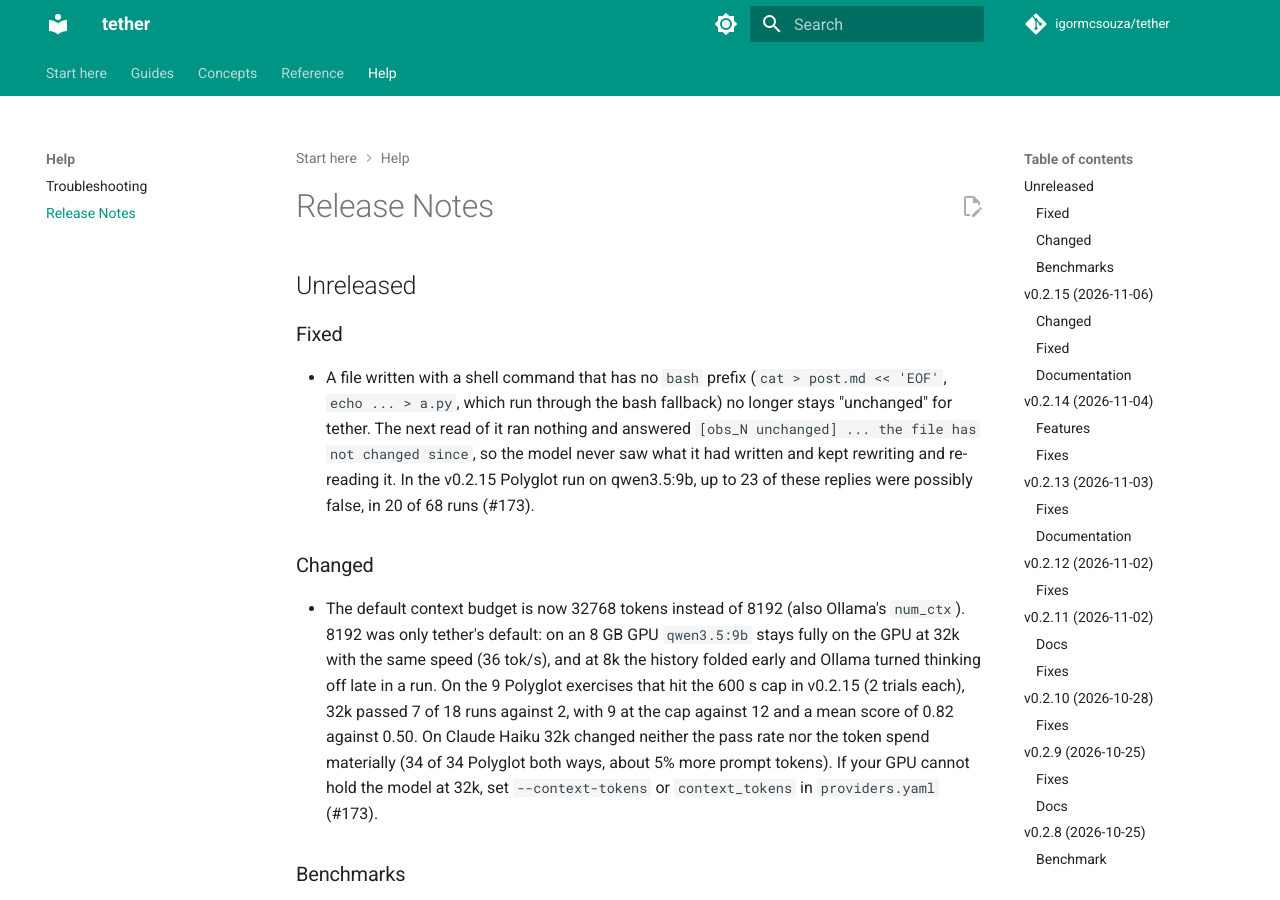
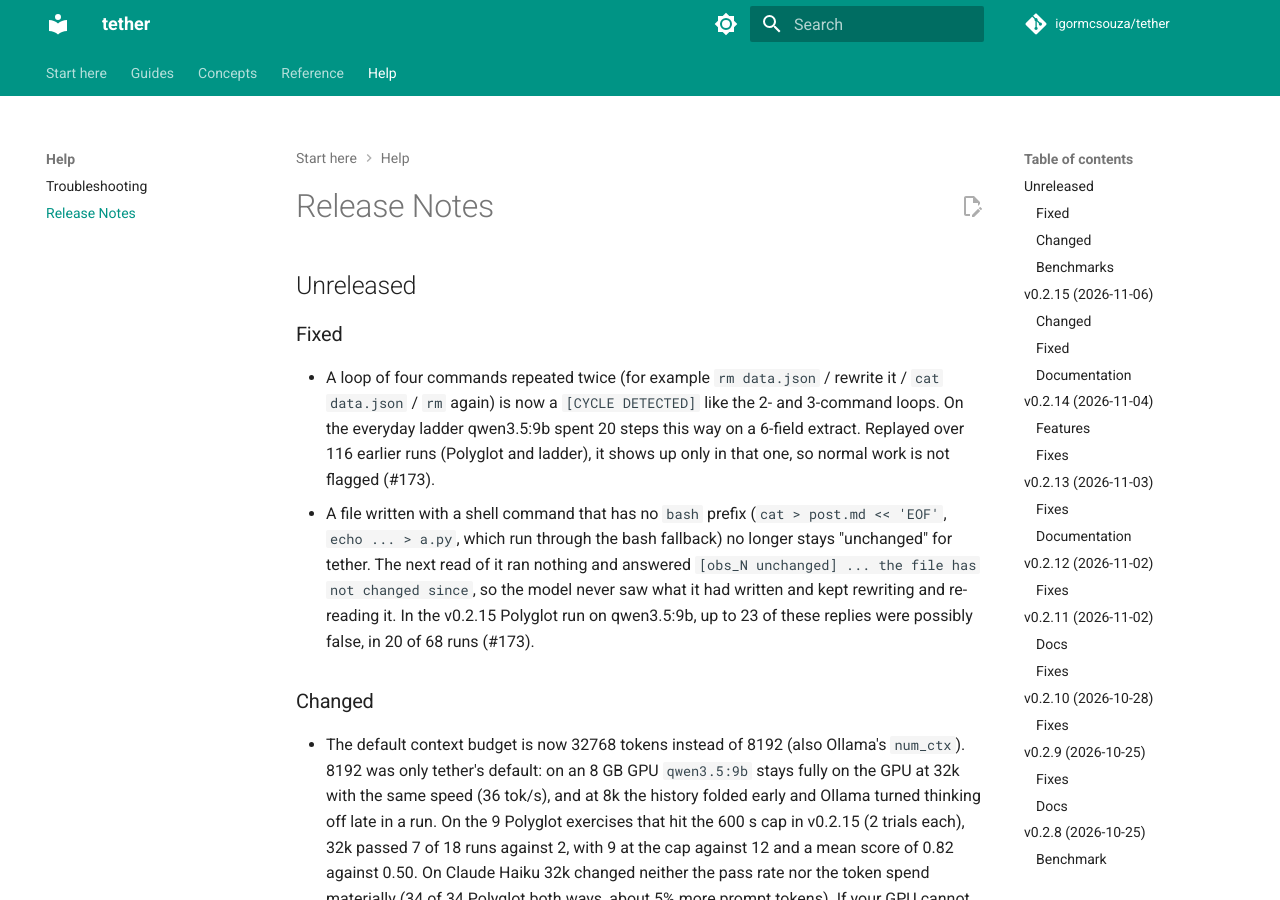
Before and after one commit to igormcsouza/tether, an MkDocs documentation site: the page built from docs/release-notes.md, in a window 1280 px wide and 900 px high. Built offline with MkDocs 1.6.1 and Material for MkDocs 9.7.7, drawn with Linux system fonts in a browser that asks for light colours; comment, search, counter and statistics services are not loaded.

Commit message:
docs: release note for the 4-command cycle (#173)
Co-Authored-By: Claude Opus 5.5 <noreply@anthropic.com>

```diff
--- a/docs/release-notes.md
+++ b/docs/release-notes.md
@@ -4,6 +4,7 @@
 
 ### Fixed
 
+- A loop of four commands repeated twice (for example `rm data.json` / rewrite it / `cat data.json` / `rm` again) is now a `[CYCLE DETECTED]` like the 2- and 3-command loops. On the everyday ladder qwen3.5:9b spent 20 steps this way on a 6-field extract. Replayed over 116 earlier runs (Polyglot and ladder), it shows up only in that one, so normal work is not flagged (#173).
 - A file written with a shell command that has no `bash ` prefix (`cat > post.md << 'EOF'`, `echo ... > a.py`, which run through the bash fallback) no longer stays "unchanged" for tether. The next read of it ran nothing and answered `[obs_N unchanged] ... the file has not changed since`, so the model never saw what it had written and kept rewriting and re-reading it. In the v0.2.15 Polyglot run on qwen3.5:9b, up to 23 of these replies were possibly false, in 20 of 68 runs (#173).
 
 ### Changed
```
